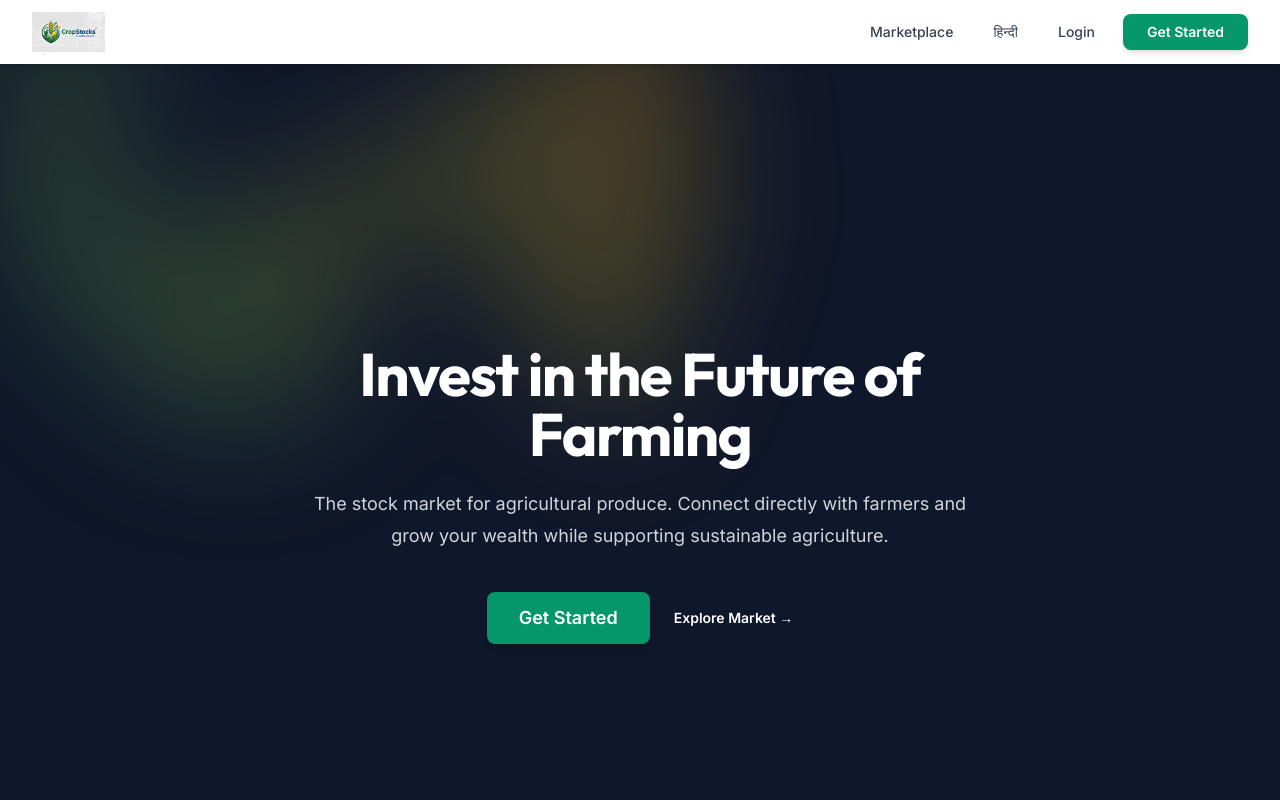
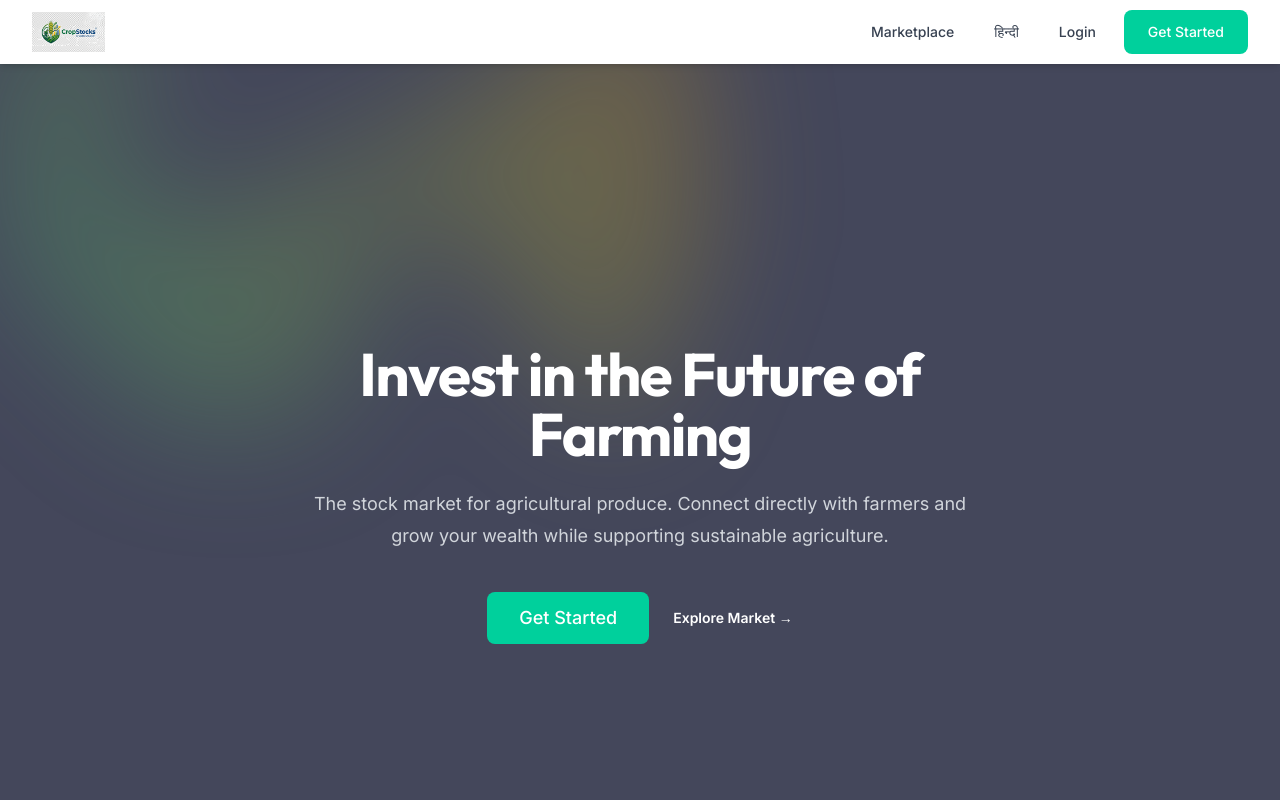
Before and after one commit to cropstocks/CropStocks, a React (Vite) app in the folder client/: page / in a window 1280 px wide. Shown: the top 800 px of the page. Built offline with nearby package versions, Linux system fonts and the light colour scheme; no server answers.

Commit message:
style: Implement Groww-style flat fintech design

```diff
--- a/client/src/index.css
+++ b/client/src/index.css
@@ -13,19 +13,19 @@
 
 @layer components {
   .glass-card {
-    @apply bg-white/70 backdrop-blur-md border border-white/20 shadow-xl rounded-2xl;
+    @apply bg-white rounded-xl border border-gray-100 shadow-sm;
   }
   .glass-dark {
-    @apply bg-brand-slate/80 backdrop-blur-md border border-white/10 shadow-xl rounded-2xl text-white;
+    @apply bg-brand-slate rounded-xl border border-gray-800 shadow-sm text-white;
   }
   .btn-primary {
-    @apply bg-brand-green hover:bg-brand-green-dark text-white font-semibold py-2 px-6 rounded-lg transition-all duration-300 transform hover:scale-105 shadow-md;
+    @apply bg-brand-green hover:bg-brand-green-dark text-white font-medium py-3 px-6 rounded-lg transition-colors duration-200;
   }
   .btn-secondary {
-    @apply bg-brand-gold hover:bg-brand-gold-dark text-white font-semibold py-2 px-6 rounded-lg transition-all duration-300 transform hover:scale-105 shadow-md;
+    @apply bg-brand-dark hover:bg-black text-white font-medium py-3 px-6 rounded-lg transition-colors duration-200;
   }
   .btn-outline {
-    @apply border-2 border-brand-green text-brand-green hover:bg-brand-green hover:text-white font-semibold py-2 px-6 rounded-lg transition-all duration-300;
+    @apply border border-brand-green text-brand-green hover:bg-brand-light font-medium py-3 px-6 rounded-lg transition-colors duration-200;
   }
 }
 
--- a/client/tailwind.config.js
+++ b/client/tailwind.config.js
@@ -9,9 +9,9 @@ export default {
       colors: {
         brand: {
           green: {
-            dark: '#064E3B',
-            DEFAULT: '#059669',
-            light: '#10B981',
+            dark: '#00A37A',
+            DEFAULT: '#00D09C',
+            light: '#33D9AF',
           },
           gold: {
             dark: '#D97706',
@@ -22,9 +22,9 @@ export default {
             DEFAULT: '#2563EB',
             dark: '#1E40AF',
           },
-          dark: '#0F172A',
-          slate: '#1E293B',
-          light: '#F0FDF4',
+          dark: '#44475B',
+          slate: '#1C1C28',
+          light: '#F6F6F7',
         }
       },
       fontFamily: {
```
